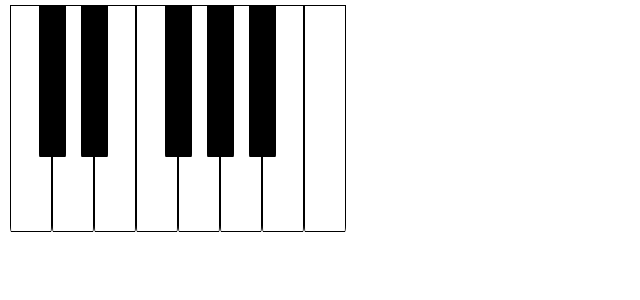
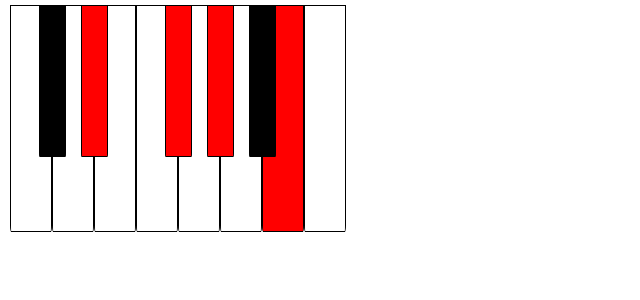
Before and after one commit to t-water/MusicTheoryTools, a React (Create React App) app: page /piano in a window 1280 px wide. Shown: the top 300 px of the page, without its empty margins (0-640 px from the left). Built offline with nearby package versions, Linux system fonts and the light colour scheme; what @fluentui/font-icons-mdl2 would draw is missing.

Commit message:
First attempt at display chords on the piano

```diff
--- a/src/components/Piano.css
+++ b/src/components/Piano.css
@@ -1,7 +1,19 @@
-.white-key:hover {
+.white-key, .black-key {
+    cursor: pointer;
+}
+
+.black-key {
+    background-color: black;
+}
+
+.selected {
+    background-color: red;
+}
+
+.white-key:hover:not(.selected) {
     background: linear-gradient(180deg, rgba(255,255,255,1) 0%, rgba(208,208,208,1) 100%);
 }
 
-.black-key:hover {
+.black-key:hover:not(.selected) {
     background: linear-gradient(180deg, rgba(0,0,0,1) 0%, rgba(92,92,92,1) 100%);
 }
--- a/src/components/Piano.tsx
+++ b/src/components/Piano.tsx
@@ -1,4 +1,6 @@
 import React from 'react';
+import useGetRandomChord from '../hooks/useGetRandomChord';
+import { Note } from '../types/Note';
 import { noteSounds, noteSoundsArr, NoteSoundsName } from '../types/NoteSounds';
 import { INoteSound } from '../types/NoteSounds';
 import './Piano.css';
@@ -48,8 +50,9 @@ interface IBaseKeyProps {
     keyWidth: number;
     borderThickness: number;
     left: number;
-    key: number;
+    key: React.Key;
     noteSound: INoteSound;
+    selected: boolean;
 }
 
 interface IWhiteKeyProps extends IBaseKeyProps{
@@ -65,7 +68,7 @@ const WhiteKey = (props: IWhiteKeyProps) => {
         left: `${props.left}px`
     }
 
-    return <Key className = 'white-key' noteSound = {props.noteSound} style = {whiteKeyStyle} key = {props.key}/>
+    return <Key className = {`white-key ${props.selected ? 'selected' : ''}`} noteSound = {props.noteSound} style = {whiteKeyStyle} key = {props.key}/>
 }
 
 interface IBlackKeyProps extends IBaseKeyProps{
@@ -73,7 +76,6 @@ interface IBlackKeyProps extends IBaseKeyProps{
 
 const BlackKey = (props: IBlackKeyProps) => {
     const blackKeyStyle: React.CSSProperties = {
-        backgroundColor: 'black',
         border: `${props.borderThickness}px solid black`,
         height: '150px',
         width: `${props.keyWidth}px`,
@@ -81,7 +83,7 @@ const BlackKey = (props: IBlackKeyProps) => {
         zIndex: 1
     }
 
-    return <Key className = 'black-key' noteSound = {props.noteSound} style = {blackKeyStyle} key = {props.key}/>
+    return <Key className = {`black-key ${props.selected ? 'selected' : ''}`} noteSound = {props.noteSound} style = {blackKeyStyle} key = {props.key}/>
 }
 
 interface IPianoProps {
@@ -89,7 +91,17 @@ interface IPianoProps {
     endingNoteSound: NoteSoundsName;
 }
 
+const selectedNotes: Set<Note> = new Set();
+
 const Piano = (props: IPianoProps) => {
+    const getRandomChord = useGetRandomChord();
+    const randomChordNotes: Note[] = getRandomChord().Notes;
+
+    selectedNotes.clear();
+    randomChordNotes.forEach((note: Note) => selectedNotes.add(note));
+
+    console.log('RANDOM CHORD NOTES: ', randomChordNotes);
+
     const getNoteSoundDistanceFromAZero = (noteSound: NoteSoundsName): number => {
         let noteSoundObject: INoteSound;
 
@@ -129,6 +141,7 @@ const Piano = (props: IPianoProps) => {
                     borderThickness = {whiteKeyBorderThickness}
                     left = {currentWidth}
                     noteSound = {currentNoteSound}
+                    selected = {selectedNotes.has(currentNoteSound.Note)}
                 />
             );
 
@@ -141,6 +154,7 @@ const Piano = (props: IPianoProps) => {
                     borderThickness = {blackKeyBorderThickness}
                     left = {currentWidth - halfBlackWidth}
                     noteSound = {currentNoteSound}
+                    selected = {selectedNotes.has(currentNoteSound.Note)}
                 />
             );
         }
--- a/src/hooks/useGetRandomChord.ts
+++ b/src/hooks/useGetRandomChord.ts
@@ -1,19 +1,30 @@
 import { useCallback } from "react";
+import { Chord } from "../types/Chord";
+import { ChordShapeName, ChordShapesObj, getRandomChordShapeName } from "../types/ChordShape";
+import { Interval } from "../types/Interval";
 import { Note } from "../types/Note";
 import { useGetNoteSequence } from "./useGetNoteSequence";
 import useGetRandomNote from "./useGetRandomNote";
 
-type GetRandomChord = () => Note[];
+type GetRandomChord = () => Chord;
 
-const useGetRandomChord = () => {
-    // const getChordNotes = useGetNoteSequence();
-    // const getRandomNote = useGetRandomNote();
+const useGetRandomChord = (): GetRandomChord => {
+    const getChordNotes = useGetNoteSequence();
+    const getRandomNote = useGetRandomNote();
 
-    // return useCallback(() => {
-    //     const randomNote = getRandomNote();
+    return useCallback((): Chord => {
+        const randomNote = getRandomNote();
+        const randomChordShape: ChordShapeName = getRandomChordShapeName();
+        const chordIntervals: Interval[] = ChordShapesObj[randomChordShape];
 
-    //     return getChordNotes(randomNote, );
-    // }, []);
+        const chordNotes: Note[] = getChordNotes(randomNote, chordIntervals);
+
+        return {
+            Root: randomNote,
+            Notes: chordNotes,
+            Shape: randomChordShape
+        }
+    }, [getRandomNote, getChordNotes]);
 }
 
 export default useGetRandomChord;
--- /dev/null
+++ b/src/types/Chord.ts
@@ -0,0 +1,8 @@
+import { ChordShapeName } from "./ChordShape";
+import { Note } from "./Note";
+
+export interface Chord {
+    Root: Note;
+    Notes: Note[];
+    Shape: ChordShapeName;
+}
--- a/src/types/ChordShape.ts
+++ b/src/types/ChordShape.ts
@@ -1,8 +1,10 @@
+import { getRandomArrayElement } from "./HelperFunctions";
 import { Interval, intervalObj } from "./Interval";
 
 const {MajorThird, MinorThird} = intervalObj;
 
-type ChordShapeName = 'Major' | 'Minor' | 'MajorSeventh' | 'MinorSeventh' | 'DominantSeventh';
+export const ChordShapeNames: string[] = ['Major', 'Minor', 'MajorSeventh', 'MinorSeventh', 'DominantSeventh'];
+export type ChordShapeName = typeof ChordShapeNames[number];
 
 type ChordShapes = Record<ChordShapeName, Interval[]>;
 
@@ -21,3 +23,7 @@ export const ChordShapesObj: ChordShapes = {
 }
 
 export const ChordShapesArr: Interval[][] = Object.entries(ChordShapesObj).map(([propName, chordShape]: [string, Interval[]]) => chordShape);
+
+export const getRandomChordShapeName = () => {
+  return getRandomArrayElement(ChordShapeNames);
+}
--- /dev/null
+++ b/src/types/HelperFunctions.ts
@@ -0,0 +1,3 @@
+export const getRandomArrayElement = <T>(arr: T[]): T => {
+    return arr[Math.floor(Math.random() * arr.length)];
+}
```
